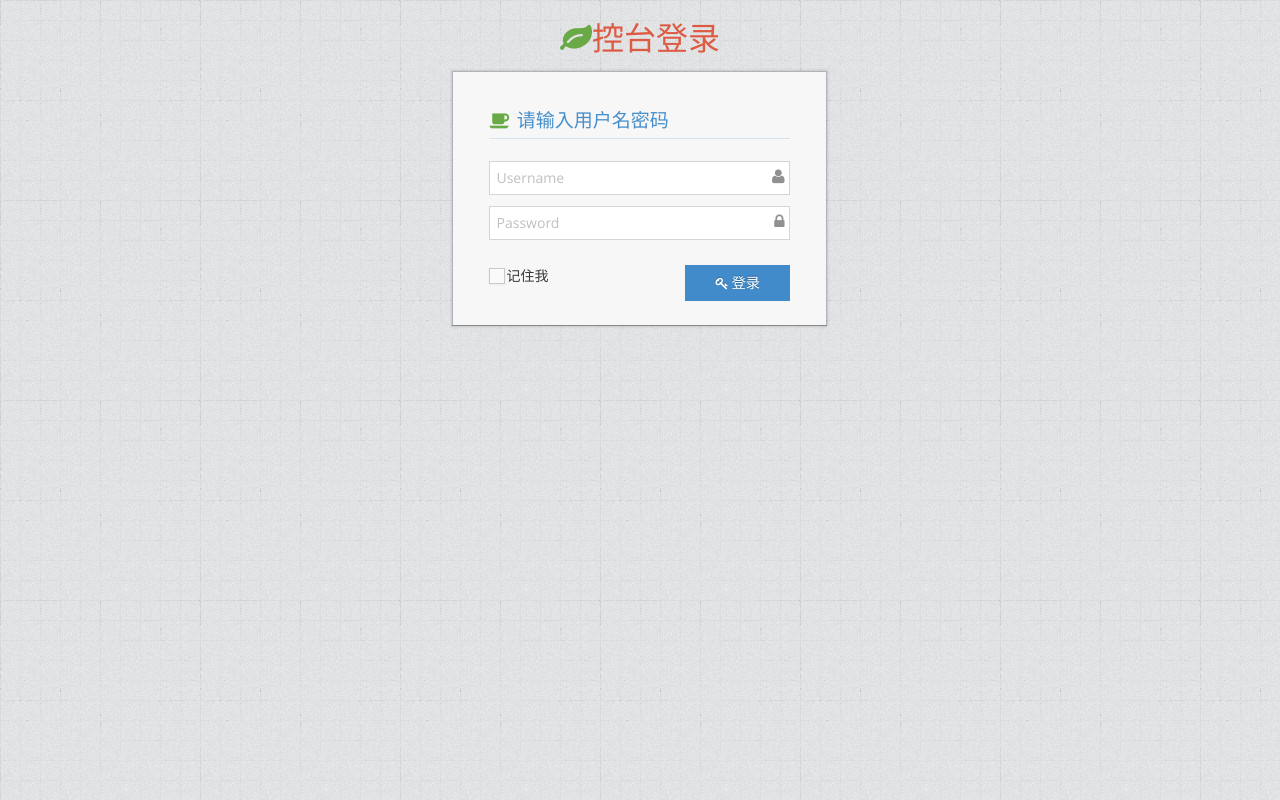
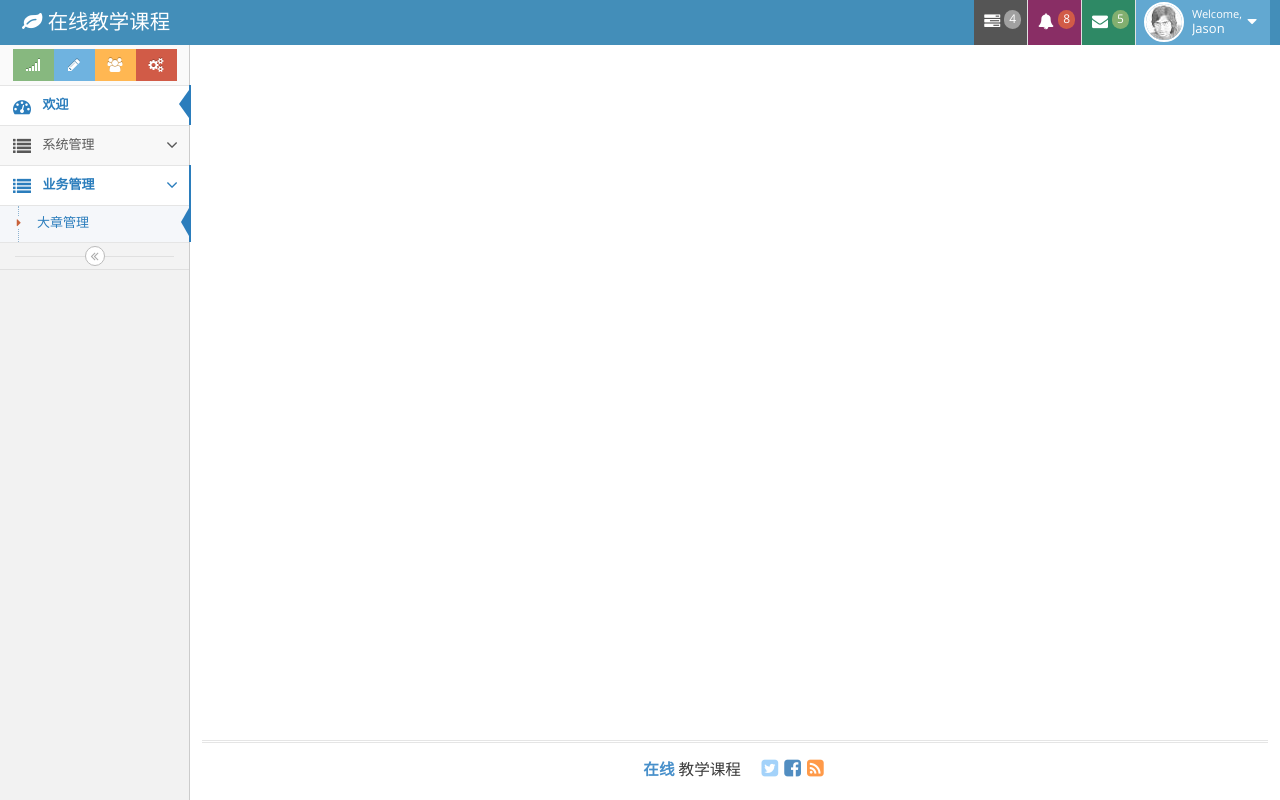
Before and after one commit to qq919644223/course, a Vue app in the folder admin/: page / in a window 1280 px wide. Before the commit this address led to /login. Built offline with nearby package versions, Linux system fonts and the light colour scheme.

Commit message:
1. 路由修改，去掉/admin

```diff
--- a/admin/src/router.js
+++ b/admin/src/router.js
@@ -17,13 +17,16 @@
         path: "/login",
         component: Login
     }, {
-        path: "/admin",
+        path: "/",
+        name: "admin",
         component: Admin,
         children:[{
           path: "welcome",
+          name: "welcome",
           component: Welcome
         },{
             path: "business/chapter",
+            name: "business/chapter",
             component: Chapter
         }]
     }]
--- a/admin/src/views/admin.vue
+++ b/admin/src/views/admin.vue
@@ -356,7 +356,7 @@
 
         <ul class="nav nav-list">
           <li class="active" id="welcome-sidebar">
-            <router-link to="/admin/welcome">
+            <router-link to="/welcome">
               <i class="menu-icon fa fa-tachometer"></i>
               <span class="menu-text"> 欢迎 </span>
             </router-link>
@@ -406,7 +406,7 @@
 
             <ul class="submenu">
               <li class="active" id = "business-chapter-sidebar">
-                <router-link to="/admin/business/chapter">
+                <router-link to="/business/chapter">
                   <i class="menu-icon fa fa-caret-right"></i>
                   大章管理
                 </router-link>
--- a/admin/src/views/login.vue
+++ b/admin/src/views/login.vue
@@ -84,7 +84,7 @@
     },
     methods:{
       login() {
-        this.$router.push("/admin")
+        this.$router.push("/welcome")
       }
     }
   }
```
